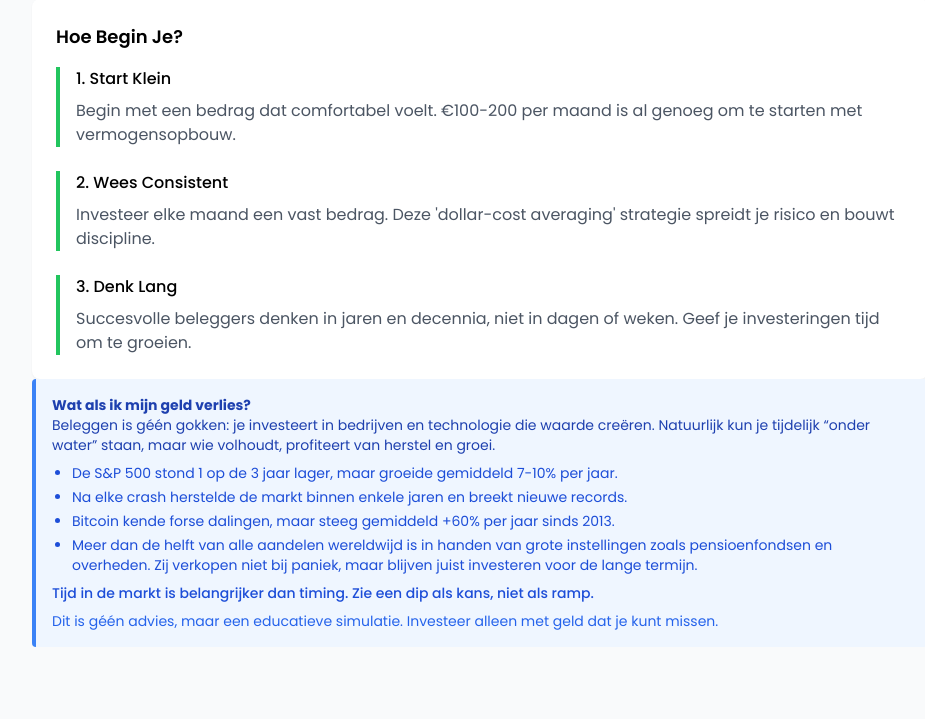
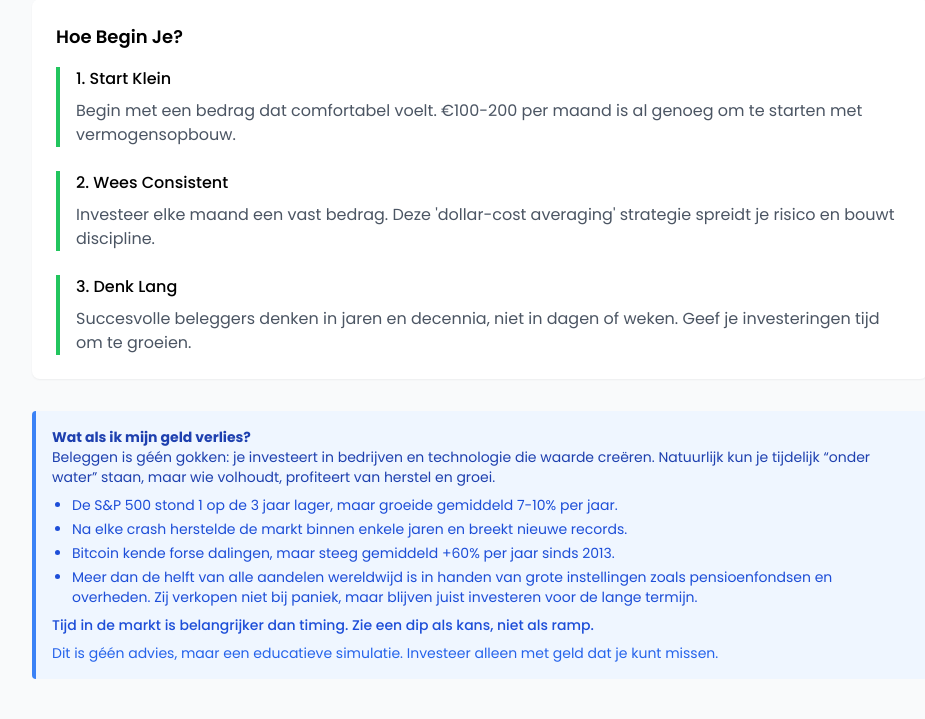
Before and after one commit to emieldelo/GrowWise, a Flask app: page / in a window 1280 px wide. Shown: the part 2698-3417 px from the top of the page, without its empty margins (160-1085 px from the left). Run offline with Flask 3, Linux system fonts and the light colour scheme; some libraries are stand-ins or nearby versions.

Commit message:
Update home.html

```diff
--- a/templates/home.html
+++ b/templates/home.html
@@ -765,7 +765,7 @@
                                 </div>
                             </div>
                         </div>
-
+                        <div class="mt-8"></div>
                         <!-- Vervang de huidige gele box en tekst in de Strategy-tab door deze compacte blauwe variant -->
                         <div class="bg-blue-50 border-l-4 border-blue-500 p-4 mb-8 rounded text-blue-800 text-sm">
                             <strong>Wat als ik mijn geld verlies?</strong>
```
